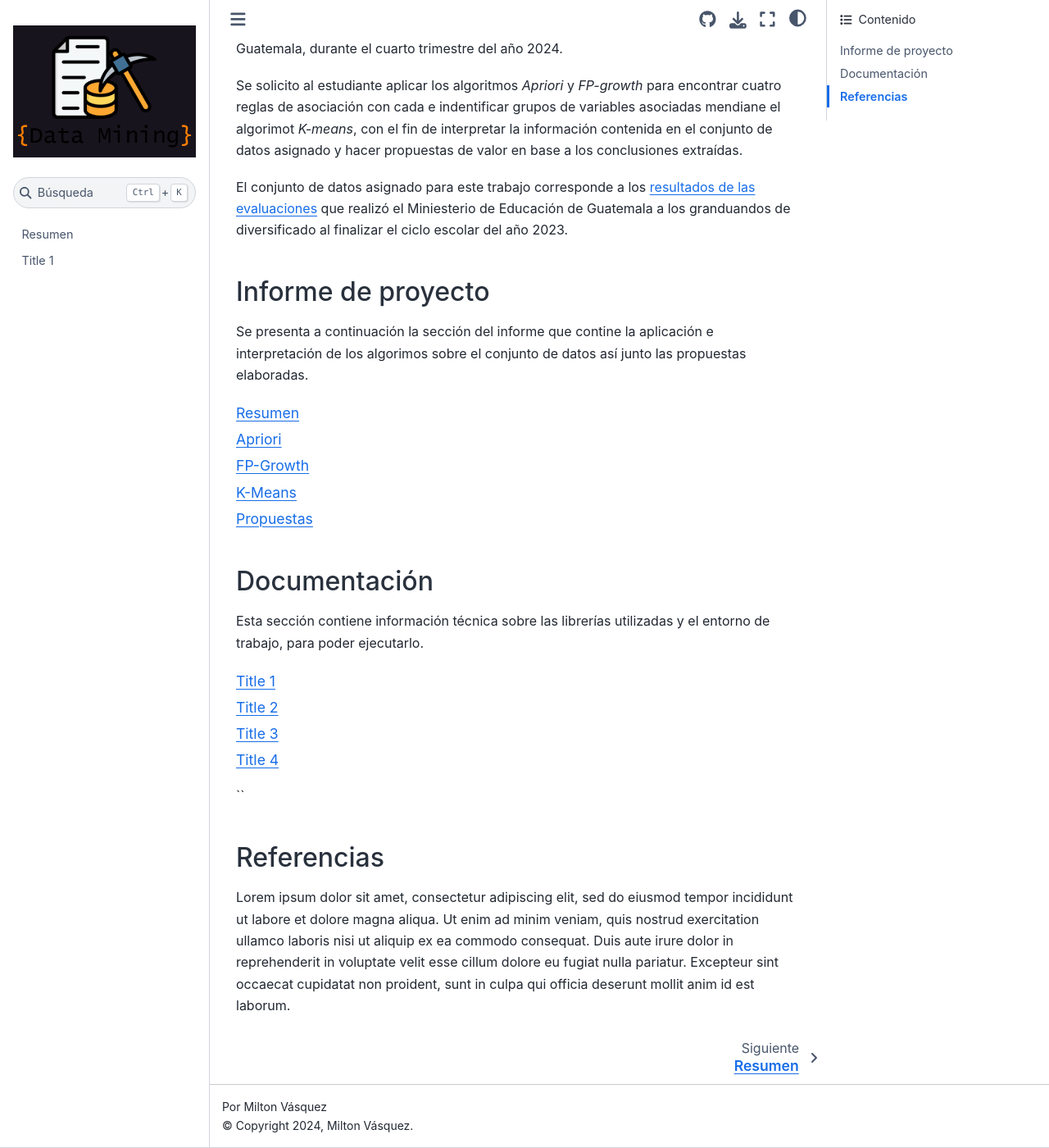
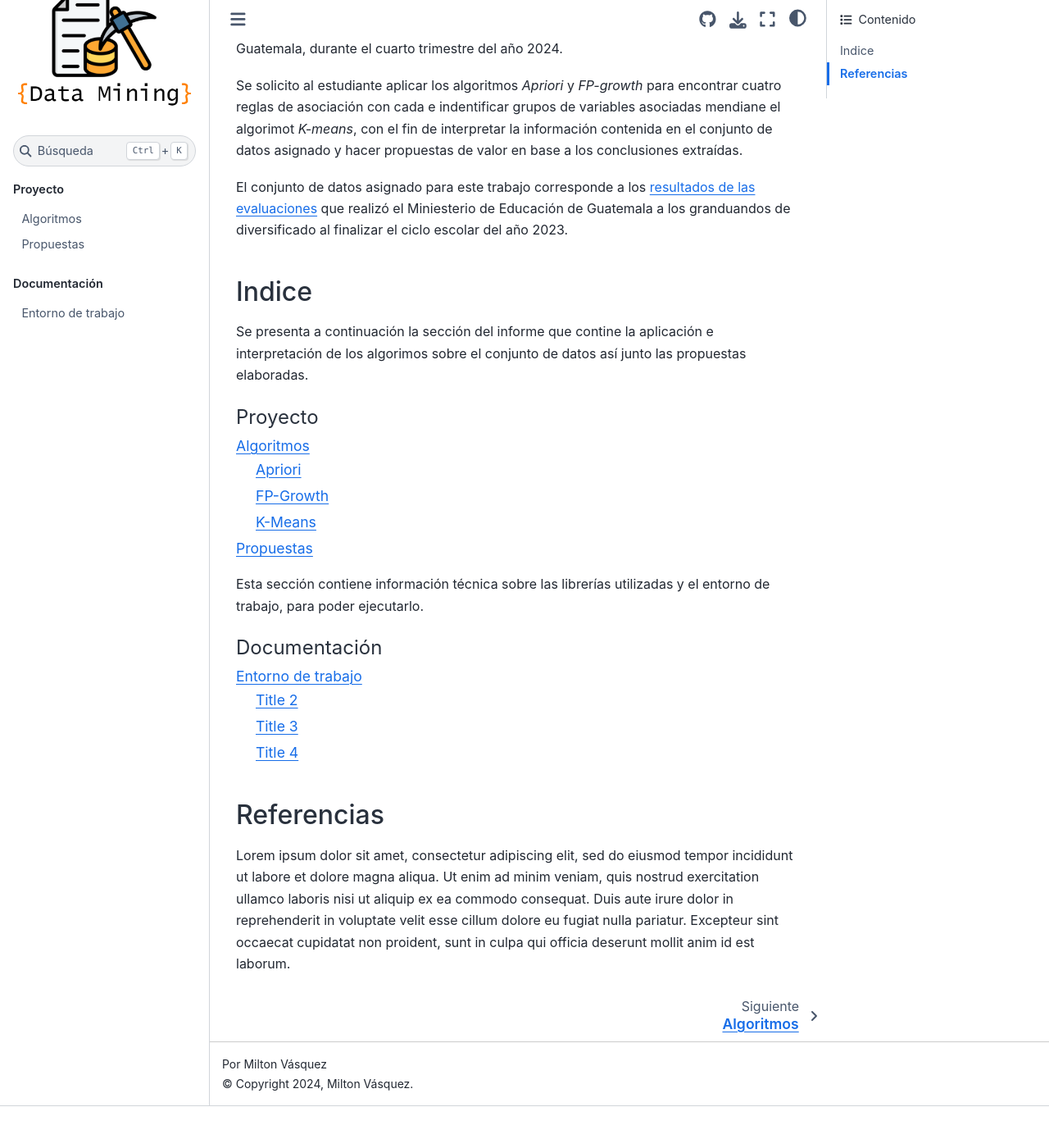
Before and after one commit to MiltonVH/dm_project_1, a Sphinx documentation site: the page built from docs/source/index.md, in a window 1280 px wide and 1400 px high, scrolled down 214 px. Shown: the whole window at 82% size. Built offline with Sphinx 7.4.7 and the Sphinx Book theme 1.1.4, drawn with Linux system fonts in a browser that asks for light colours; after the commit the page ends 1563 px from its top, so only the background shows below that.

````diff
--- a/docs/source/conf.py
+++ b/docs/source/conf.py
@@ -79,7 +79,7 @@ html_theme_options = {
     # "use_fullscreen_button": True,
     'collapse_navigation': True,
     #'sticky_navigation': True,
-    "show_navbar_depth": 2,
+    "show_navbar_depth": 3,
     # 'titles_only': False,
     "show_toc_level": 2
 }
--- a/docs/source/index.md
+++ b/docs/source/index.md
@@ -6,26 +6,22 @@ Se solicito al estudiante aplicar los algoritmos *Apriori* y *FP-growth* para en
 
 El conjunto de datos asignado para este trabajo corresponde a los [resultados de las evaluaciones](https://edu.mineduc.gob.gt/digeduca/?p=resultadosevaluacionesMain.asp) que realizó el Miniesterio de Educación de Guatemala a los granduandos de diversificado al finalizar el ciclo escolar  del año 2023.
 
-
-## Informe de proyecto
-
+## Indice
 Se presenta a continuación la sección del informe que contine la aplicación e interpretación de los algorimos sobre el conjunto de datos así junto las propuestas elaboradas.
 
 ```{toctree}
-:caption:
+:caption: Proyecto
 :maxdepth: 2
 modules/informe.md
+modules/propuesta.md
 ```
-## Documentación
-
 Esta sección contiene información técnica sobre las librerías utilizadas y el entorno de trabajo, para poder ejecutarlo.
 
 ```{toctree}
-:caption:
+:caption: Documentación
 :maxdepth: 2
 modules/documentation.md
 ```
-``
 
 ## Referencias
 
--- a/docs/source/modules/documentation.md
+++ b/docs/source/modules/documentation.md
@@ -1,4 +1,4 @@
-## Title 1
+# Entorno de trabajo
 
 
 ## Title 2
--- a/docs/source/modules/informe.md
+++ b/docs/source/modules/informe.md
@@ -1,7 +1,6 @@
-## Resumen
+# Algoritmos
 Lorem ipsum dolor sit amet, consectetur adipisicing elit, sed do eiusmod tempor incididunt ut labore et dolore magna aliqua. Ut enim ad minim veniam, quis nostrud exercitation ullamco laboris nisi ut aliquip ex ea commodo consequat. Duis aute irure dolor in reprehenderit in voluptate velit esse cillum dolore eu fugiat nulla pariatur. Excepteur sint occaecat cupidatat non proident, sunt in culpa qui officia deserunt mollit anim id est laborum.
 
 ## Apriori
 ## FP-Growth
 ## K-Means
-## Propuestas
--- /dev/null
+++ b/docs/source/modules/propuesta.md
@@ -0,0 +1 @@
+# Propuestas
````
Also changed, not shown: README.md (+5 -0 lines), docs/source/_static/img/logo.png, docs/source/_static/img/logo3.png (deleted).
